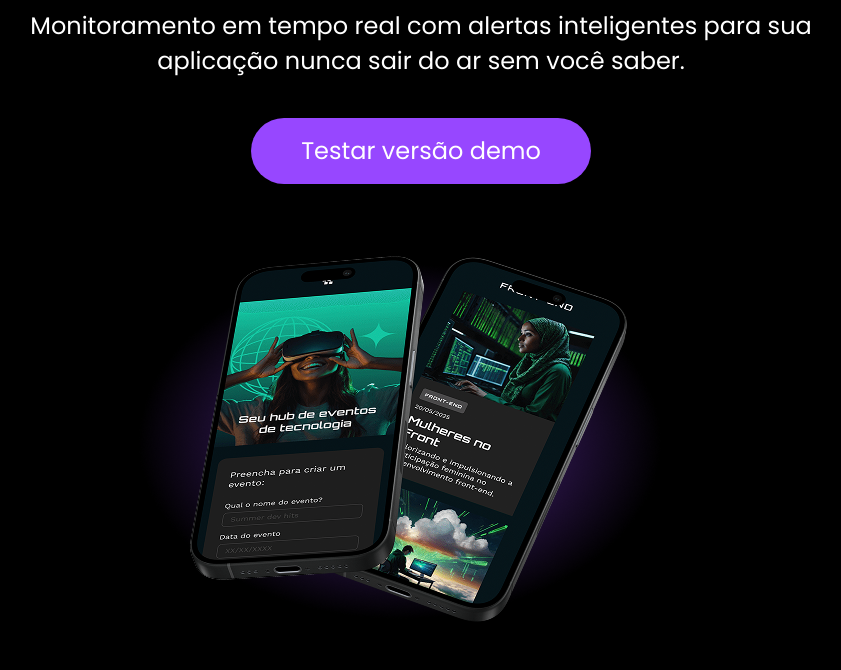
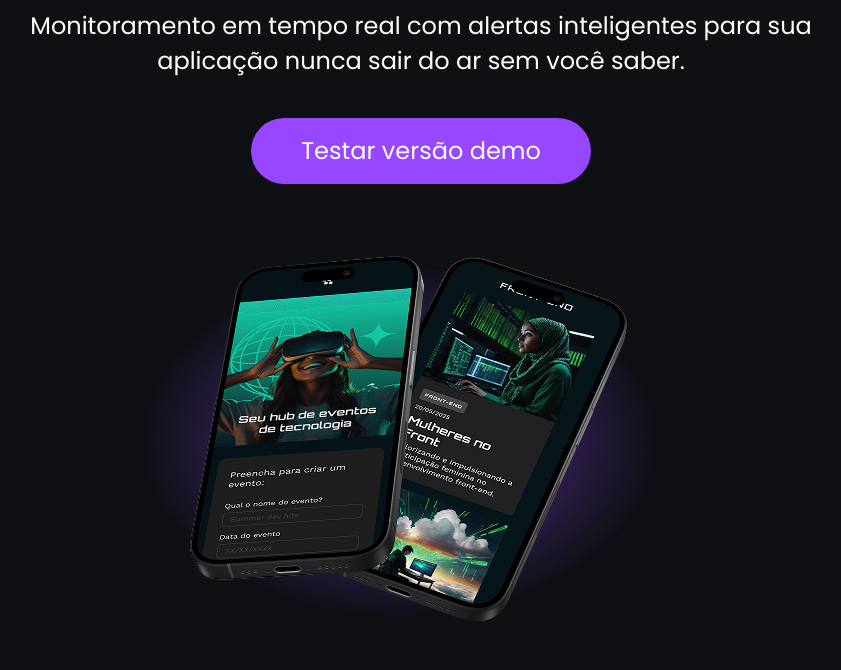
Before and after one commit to MauroMN67/tecboard, a plain HTML site: page index.html in a window 1280 px wide. Shown: the part 345-1015 px from the top of the page, without its empty margins (219-1060 px from the left). Drawn offline with Linux system fonts and the light colour scheme.

Commit message:
Corrige a cor de fundo

```diff
--- a/css/style.css
+++ b/css/style.css
@@ -24,7 +24,7 @@
 
 /* Estilo Desktop */
 body {
-    background-color: #000000;
+    background-color: #0E1014;
     color: #FFFFFF;
 }
 
```
